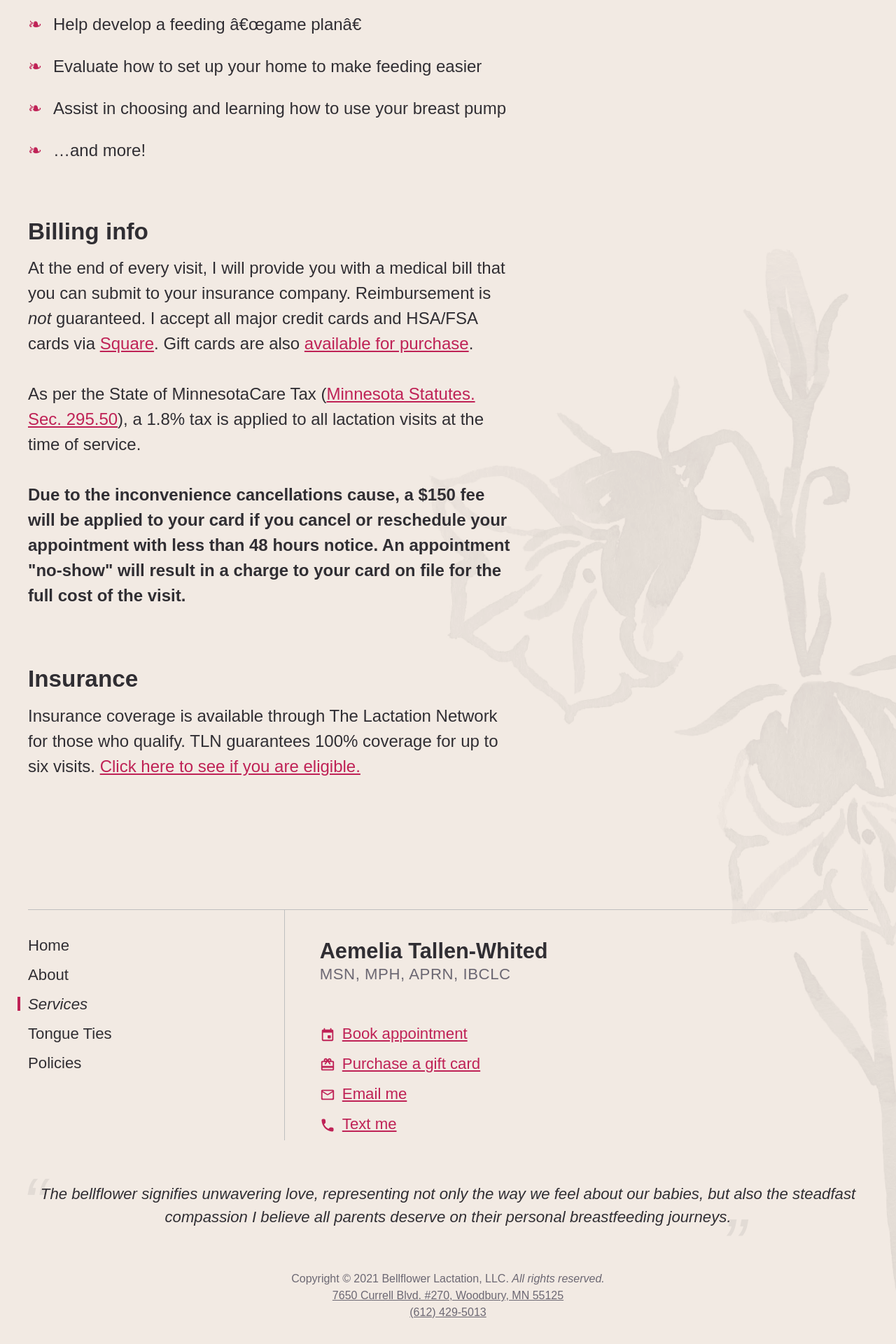
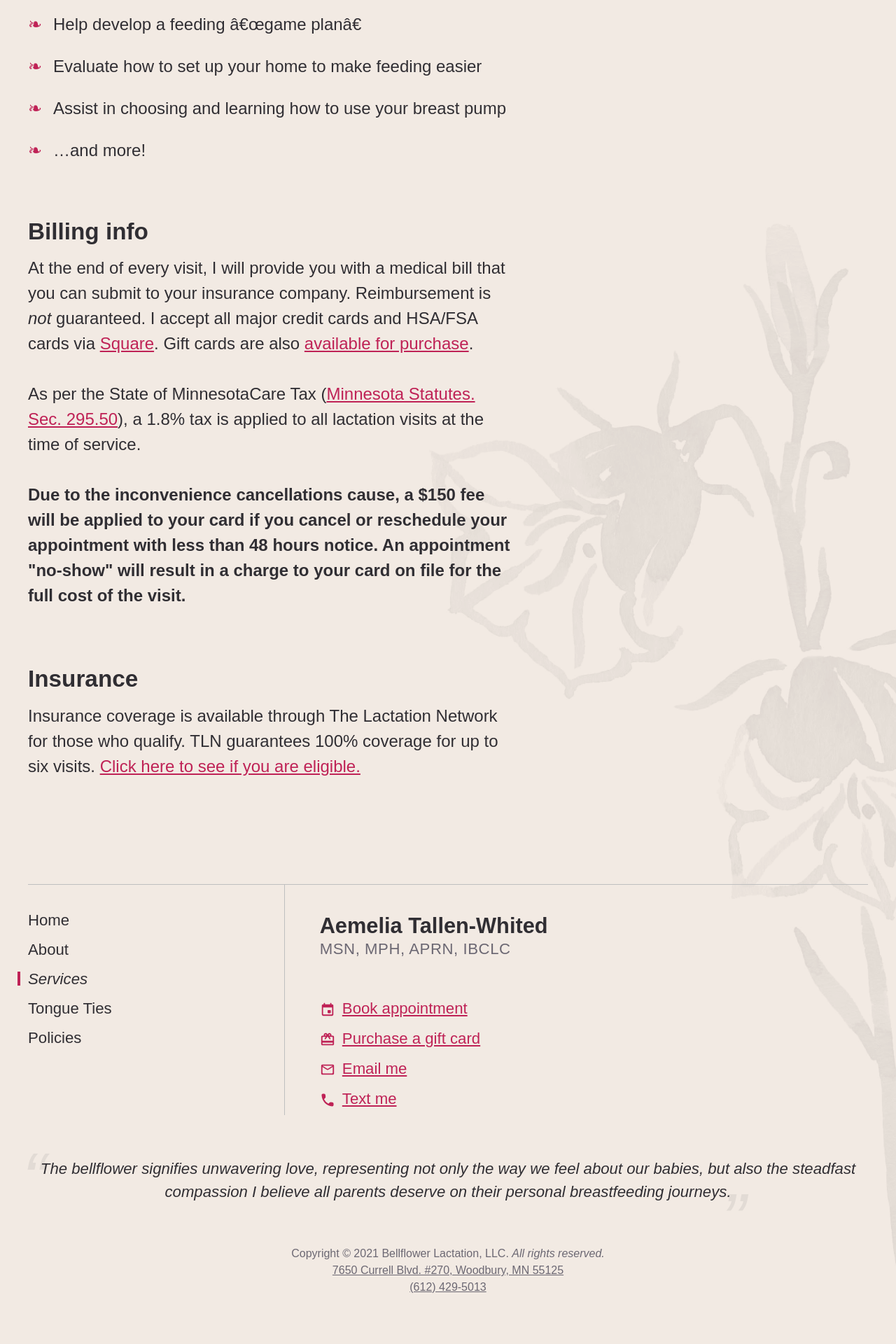
Before and after one commit to bellflowerlactation/bellflower, a Jekyll site: the page built from services.html, in a window 1280 px wide. Shown: the part 3808-5728 px from the top of the page at 70% size. Built offline with Jekyll 4.4.1, drawn with Linux system fonts in a browser that asks for light colours; some web fonts are replaced; after the commit the page ends 5692 px from its top, so only the background shows below that.

Commit message:
Fix margin issue on services.html

```diff
--- a/services.html
+++ b/services.html
@@ -192,7 +192,7 @@ description:
     </section>
     <section>
         <h2 id="insurance">Insurance</h2>
-        <p>
+        <p class="u-mb:0">
             Insurance coverage is available through The Lactation Network for those who qualify.
             TLN guarantees 100% coverage for up to six visits. <a href="https://go.lactationnetwork.com/BellflowerLactation">
             Click here to see if you are eligible.</a>
```
